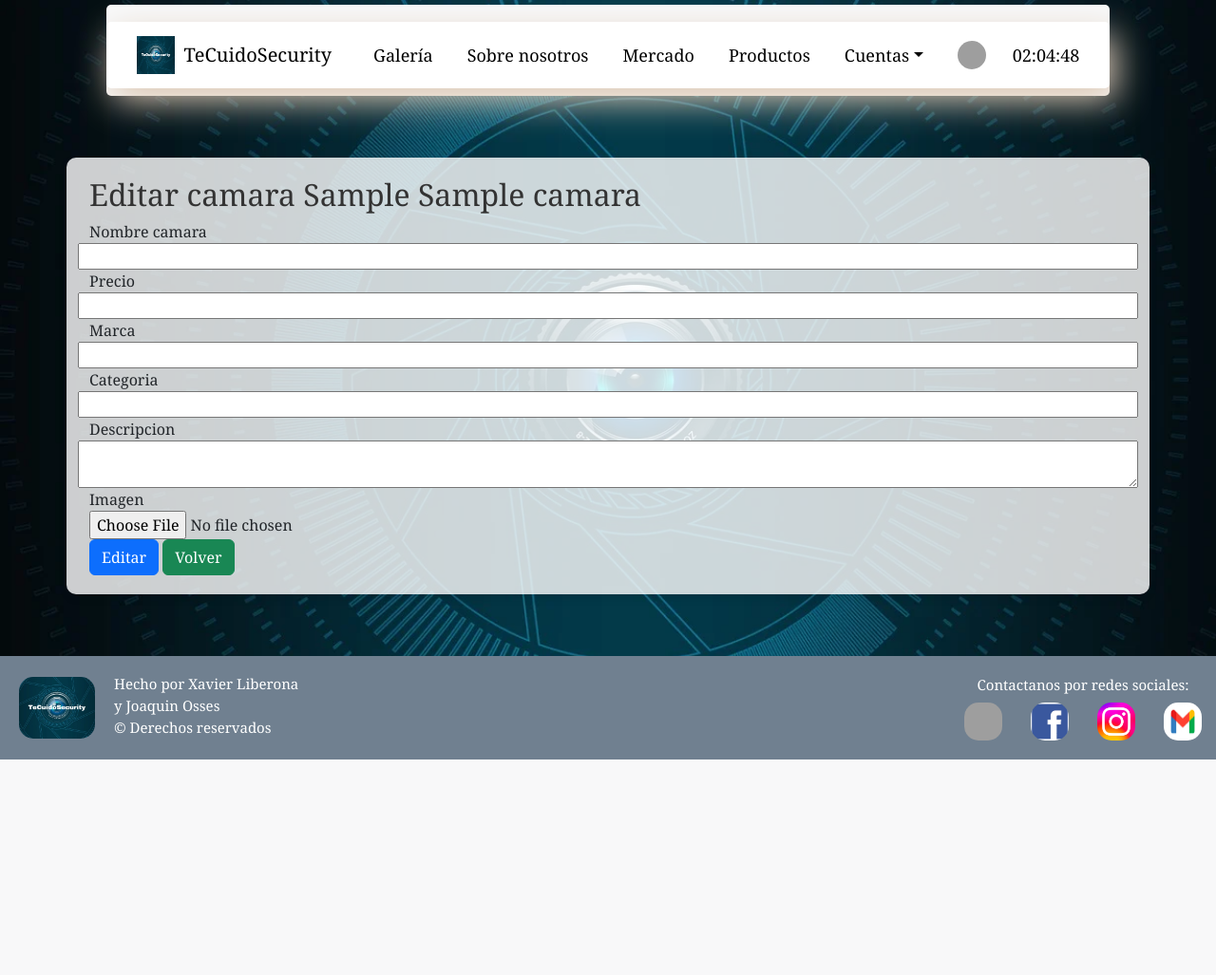
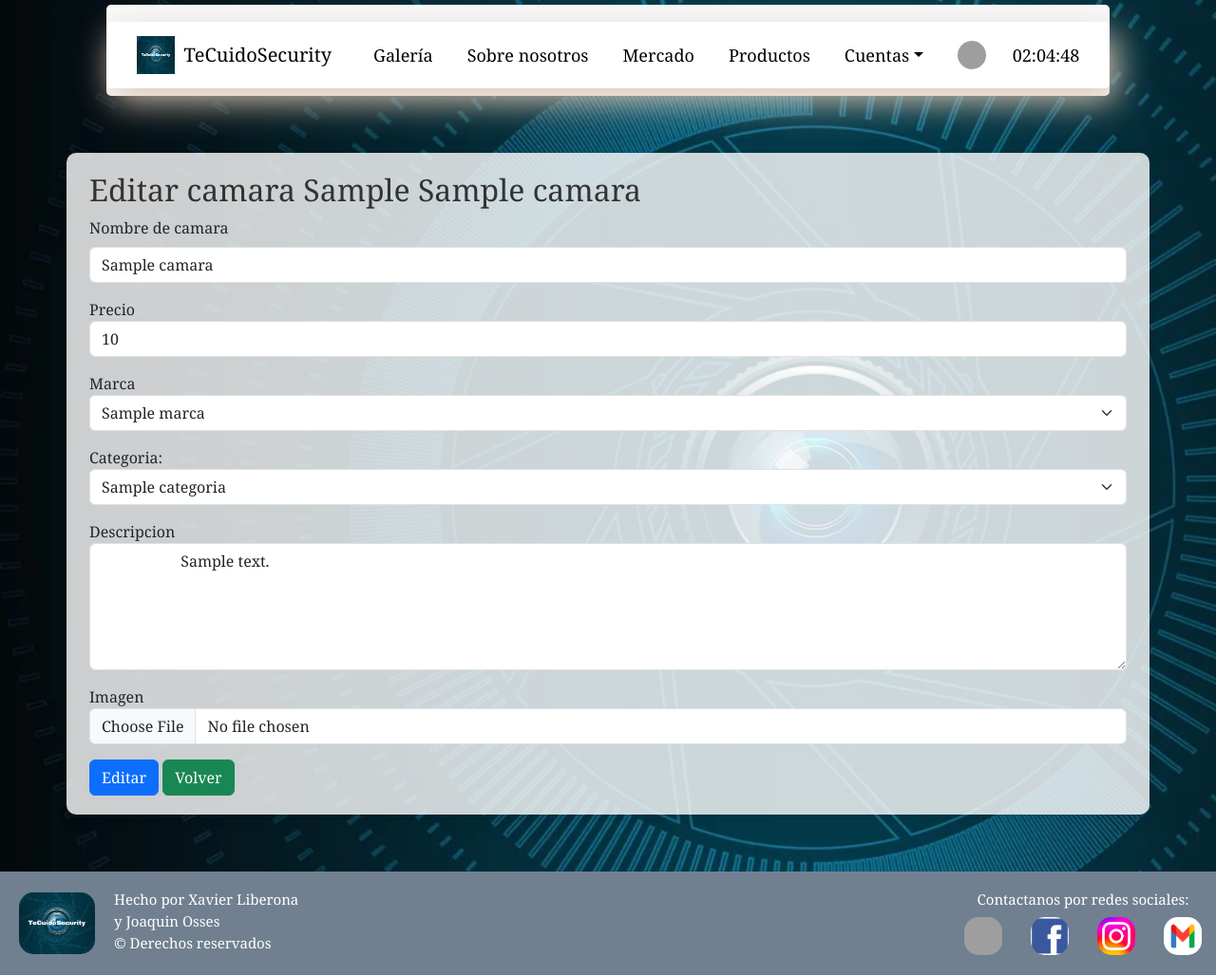
Before and after one commit to saintcarti/ProyAvance3, a Django app: template paginaWeb/inventario/templates/crud/editar_camara.html in a window 1280 px wide. Shown: the whole page at 95% size. Before the commit the page ends 800 px from the top, so only its background shows below. Run offline with Django 3.2, Linux system fonts and the light colour scheme; the template is opened without the code that fills it: most values are stand-ins (such as "Sample title", 1, 10 or a date in 2020); form fields are guessed from the names that the template uses; grey boxes are pictures that could not be loaded.

Commit message:
new commit its amazing

```diff
--- a/paginaWeb/cuentas/views.py
+++ b/paginaWeb/cuentas/views.py
@@ -41,6 +41,10 @@
         if user_creation_form.is_valid():
             user_creation_form.save()
 
+            user = authenticate(request,username=user_creation_form.cleaned_data['username'],
+                                password=user_creation_form.cleaned_data['password1'])
+
+            login(request, user)
             return redirect('inicio')
 
 
--- a/paginaWeb/inventario/templates/crud/editar_camara.html
+++ b/paginaWeb/inventario/templates/crud/editar_camara.html
@@ -4,44 +4,56 @@
 
     <div class="container">
         <h2>Editar camara {{camara.idCamara}} {{camara.nombreCamara}}</h2>
-        <form method="post" id="formulario2">
+        <form method="post" id="formulario_editar" action="" enctype="multipart/form-data">
             {%csrf_token%}
 
-            <div class="row">
-                <label for="camaraform.field.name">
-                    {{camaraform.nombreCamara.label}}
-                </label>
-                {{camaraform.nombreCamara}}
+            <div class="mb-3">
+                <label class="form-label" for="camaraform.field.name"> Nombre de camara</label>
+                <input type="text" class="form-control" name="nombreCamara" id="nombreCamara" value="{{camara.nombreCamara}}">
+                <small class="text-danger" id="codigo-error"></small>
             </div>
-            <div class="row">
-                <label for="{{ camaraform.field.name }}">
-                  {{ camaraform.precio.label }}
-                </label>
-                {{ camaraform.precio }}
+            <div class="mb-3">
+                <label for="{{ camaraform.field.name }}">Precio</label>
+                <input type="text" class="form-control" name="precio" id="precio" value="{{camara.precio}}">
+                <small class="text-danger" id="precio-error"></small>
+            </div>
+              <div class="mb-3">
+                <label for="{{ camaraform.field.name }}">Marca</label>
+                <select name="marca" class="form-select">
+                    {%for marca in marcas%}
+                    {% if marca == camara.marca.idMarca %}
+                        <option value="{{marca.idMarca}}">{{marca.nombreMarca}}</option>
+                    {% else %}
+                        <option value="{{marca.idMarca}}" selected>{{marca.nombreMarca}}</option>
+                    {% endif %}
+                    {%endfor%}
+                </select>
+                <small class="text-danger" id="marca-error"></small>
+            </div>
+              <div class="mb-3">
+                <label for="{{ camaraform.field.name }}">Categoria:</label>
+                <select name="categoria" class="form-select">
+                    {%for categoria in categorias%}
+                        {% if categoria == camara.categoria.idCategoria %}
+                            <option value="{{categoria.idCategoria}}"selected>{{categoria.nombreCategoria}}</option>
+                        {% else %}
+                            <option value="{{categoria.idCategoria}}" >{{categoria.nombreCategoria}}</option>
+                        {% endif %}
+                    {%endfor%}
+                </select>
+                <small class="text-danger" id="categoria-error"></small>
+            </div>
+              <div class="mb-3">
+                <label for="{{ camaraform.field.name }}">Descripcion</label>
+                <textarea name="descripcion" id="descripcion" class="form-control" cols="10" rows="5">
+                    {{camara.descripcion}}
+                </textarea>
+                <small class="text-danger" id="descripcion-error"></small>
               </div>
-              <div class="row">
-                <label for="{{ camaraform.field.name }}">
-                  {{ camaraform.marca.label }}
-                </label>
-                {{ camaraform.marca }}
-              </div>
-              <div class="row">
-                <label for="{{ camaraform.field.name }}">
-                  {{ camaraform.categoria.label }}
-                </label>
-                {{ camaraform.categoria }}
-              </div>
-              <div class="row">
-                <label for="{{ camaraform.field.name }}">
-                  {{ camaraform.descripcion.label }}
-                </label>
-                {{ camaraform.descripcion }}
-              </div>
-              <div class="row">
-                <label for="{{ camaraform.field.name }}">
-                  {{ camaraform.imagen.label }}
-                </label>
-                {{ camaraform.imagen }}
+              <div class="mb-3">
+                <label for="{{ camaraform.field.name }}">Imagen</label>
+                <input type="file" class="form-control" name="imagen" id="imagen" value="{{camara.imagen}}">
+                <small class="text-danger" id="imagen-error"></small>
               </div>
 
             <input type="submit" value="Editar" class="btn btn-primary">
```
Also changed, not shown: paginaWeb/inventario/views.py (+9 -9 lines), paginaWeb/db.sqlite3, paginaWeb/files/imagenes/TABLASPROYECTO_9qvHy50.png (added), paginaWeb/files/imagenes/TABLASPROYECTO_Qj0TCMo.png (added), paginaWeb/files/imagenes/TABLASPROYECTO_r3OZkRj.png (added), paginaWeb/files/imagenes/TABLASPROYECTO_xFjOW09.png (added), paginaWeb/files/imagenes/Traceback-Python_TMiUlra.png (added).
